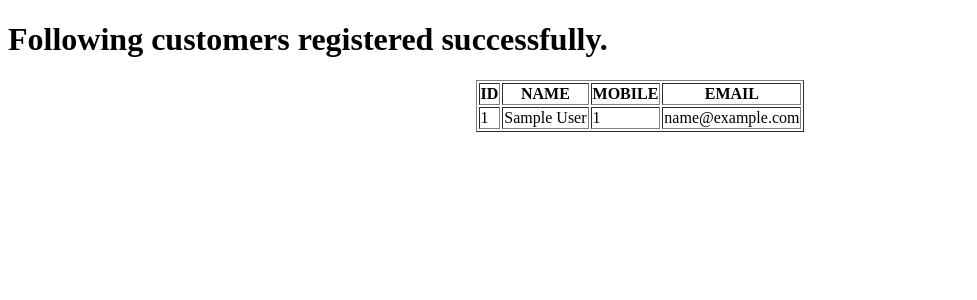
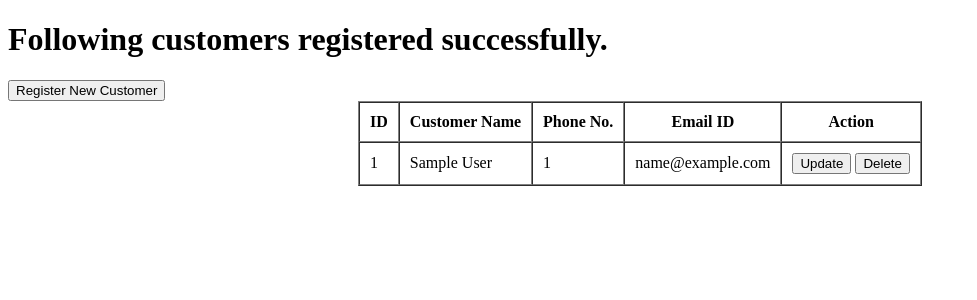
Before and after one commit to yashbarde12/Django, a Django app: page /customer/view/ in a window 1280 px wide. Shown: the top 300 px of the page, without its empty margins (0-977 px from the left). Run offline with Django 5.2, Linux system fonts and the light colour scheme; tables that the repository leaves empty hold one stand-in row (values such as "Sample post").

Commit message:
Add files via upload

```diff
--- a/ColdCraze_cafe/customer/customer_urls.py
+++ b/ColdCraze_cafe/customer/customer_urls.py
@@ -4,4 +4,6 @@ from customer import views
 urlpatterns = [
     path('view/', views.view_customer),
     path('register/', views.register_customer),
+    path('delete/<int:customerid>', views.delete_customer),
+    path('update/<int:customerid>', views.update_customer),
 ]
--- a/ColdCraze_cafe/customer/models.py
+++ b/ColdCraze_cafe/customer/models.py
@@ -5,3 +5,6 @@ class Customer(models.Model):
     name = models.CharField(max_length=20, null=False)
     mobile = models.IntegerField(null=False, blank=False)
     email = models.EmailField(max_length=100)
+
+    def __str__(self):
+        return self.name
--- a/ColdCraze_cafe/customer/views.py
+++ b/ColdCraze_cafe/customer/views.py
@@ -1,6 +1,7 @@
-from django.shortcuts import render
+from django.shortcuts import render, redirect
 from customer import models
 from customer import forms
+import customer
 # Create your views here.
 def view_customer(request):
     data = models.Customer.objects.all()
@@ -8,11 +9,29 @@ def view_customer(request):
     return render(request, 'customer/view_customer.html', context= all_customers)
 
 def register_customer(request):
-    registration_form = forms.CustomerForm()
-    form = {'form': registration_form}
-    if (request.method == 'POST'):
+    if (request.method == 'GET'):
+        registration_form = forms.CustomerForm()
+        form = {'form': registration_form}
+        return render(request, 'customer/register_customer.html', context= form)
+    else:
         form_data = forms.CustomerForm(request.POST)
         if (form_data.is_valid()):
             form_data.save(commit=True)
-            return view_customer(request)
-    return render(request, 'customer/register_customer.html', context= form)
+            return redirect("/customer/view/")
+
+def delete_customer(request, customerid):
+    customer = models.Customer.objects.get(id=customerid)
+    customer.delete()
+    return redirect("/customer/view/")
+
+def update_customer(request, customerid):
+    data = models.Customer.objects.get(id=customerid)
+    all_customers = {'customers': data}
+    if (request.method == 'POST'):
+        print("hello")
+        form_data = forms.CustomerForm(request.POST, instance=customer)
+        print(form_data)
+        if (form_data.is_valid()):
+            form_data.save(commit=True)
+            return redirect("/customer/view/")
+    return render(request, 'customer/update_customer.html', context= all_customers)
--- a/ColdCraze_cafe/templates/customer/view_customer.html
+++ b/ColdCraze_cafe/templates/customer/view_customer.html
@@ -8,14 +8,16 @@
 </head>
 <body>
     <h1>Following customers registered successfully.</h1>
+    <a href="/customer/register"><button>Register New Customer</button></a>
     {% if customers %}
-    <table align="center" border="1">
+    <table align="center" border="1" cellspacing="0" cellpadding="10">
         <thead>
             <tr>
                 <th>ID</th>
-                <th>NAME</th>
-                <th>MOBILE</th>
-                <th>EMAIL</th>
+                <th>Customer Name</th>
+                <th>Phone No.</th>
+                <th>Email ID</th>
+                <th colspan="2">Action</th>
             </tr>
         </thead>
         <tbody>
@@ -25,6 +27,10 @@
                 <td>{{customer.name}}</td>
                 <td>{{customer.mobile}}</td>
                 <td>{{customer.email}}</td>
+                <td>
+                    <a href="/customer/update/{{customer.id}}"><button>Update</button></a>
+                    <a href="/customer/delete/{{customer.id}}"><button>Delete</button></a>
+                </td>
             </tr>
 
             {% endfor %}
```
Also changed, not shown: ColdCraze_cafe/templates/customer/update_customer.html (added, +24 -0 lines).
